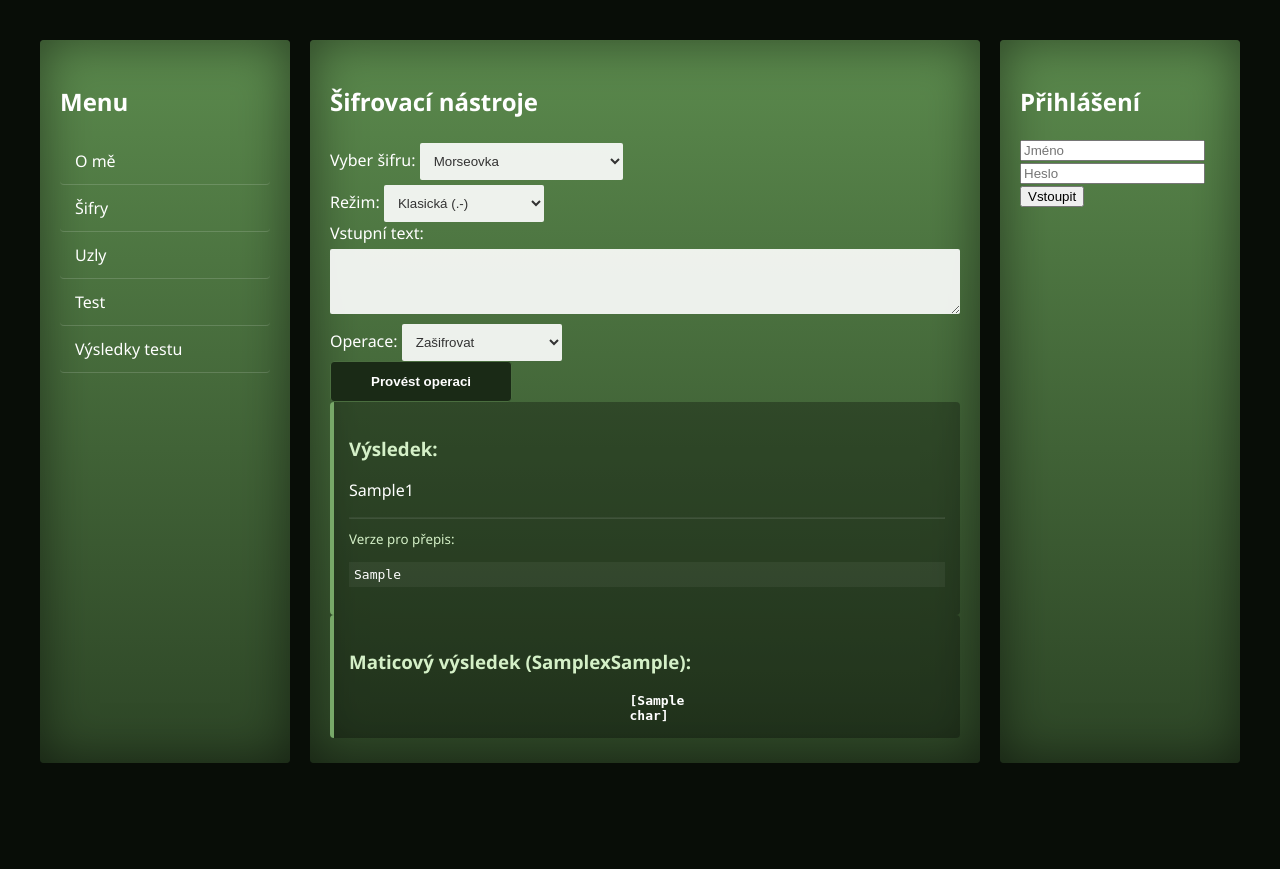
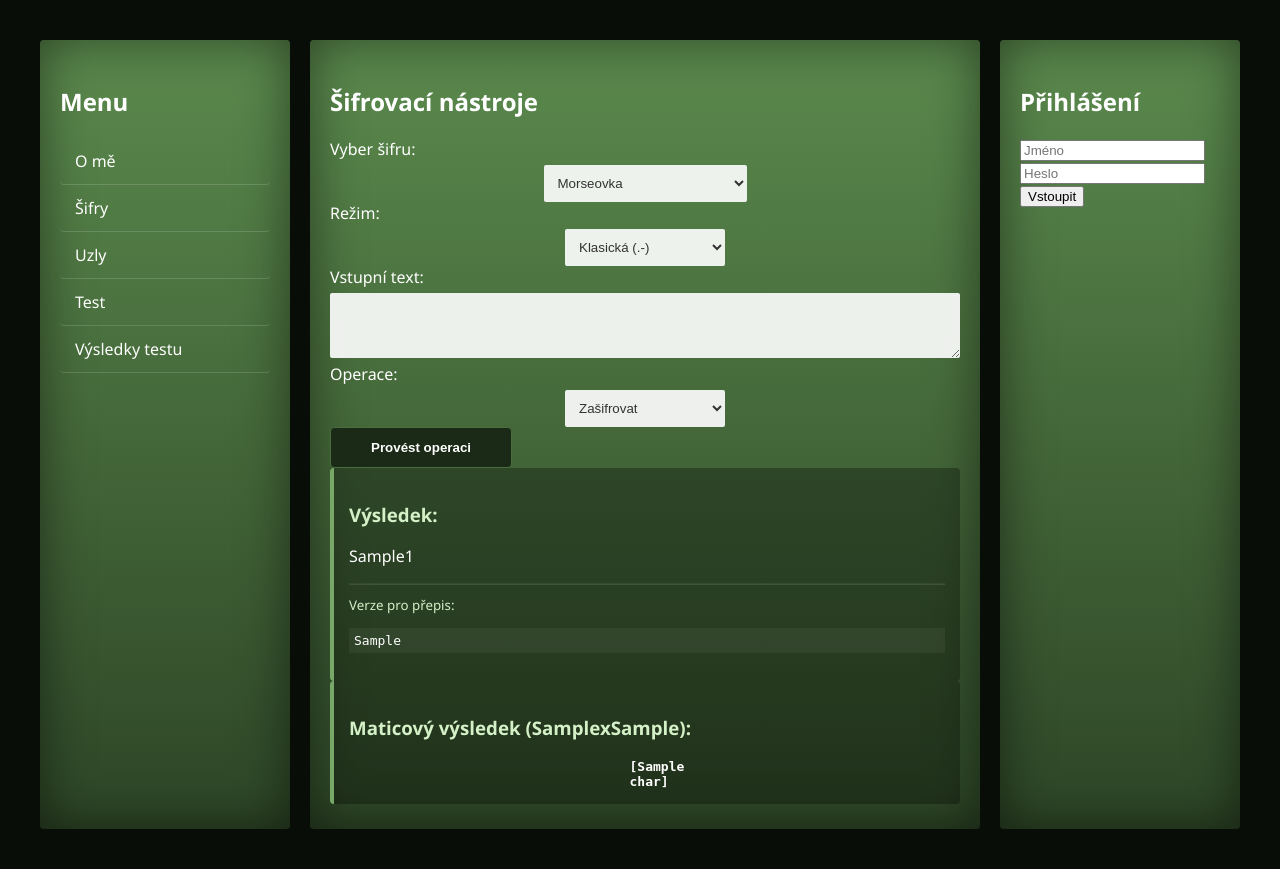
Before and after one commit to JustDav3/maturitniPraceWeb, a Django app: template main/templates/main/index.html in a window 1280 px wide. Before the commit the page ends 763 px from the top, so only its background shows below. Run offline with Django 5.2, Linux system fonts and the light colour scheme; the template is opened without the code that fills it: most values are stand-ins (such as "Sample title", 1, 10 or a date in 2020).

Commit message:
beta verze 0.26

```diff
--- a/main/static/css/style.css
+++ b/main/static/css/style.css
@@ -61,7 +61,8 @@ body {
 .small-select {
     width: auto !important;
     min-width: 160px;
-    display: inline-block;
+    display: block;
+    margin: 5px auto 0;
 }
 
 /* Stylování a centrování tlačítka */
```
